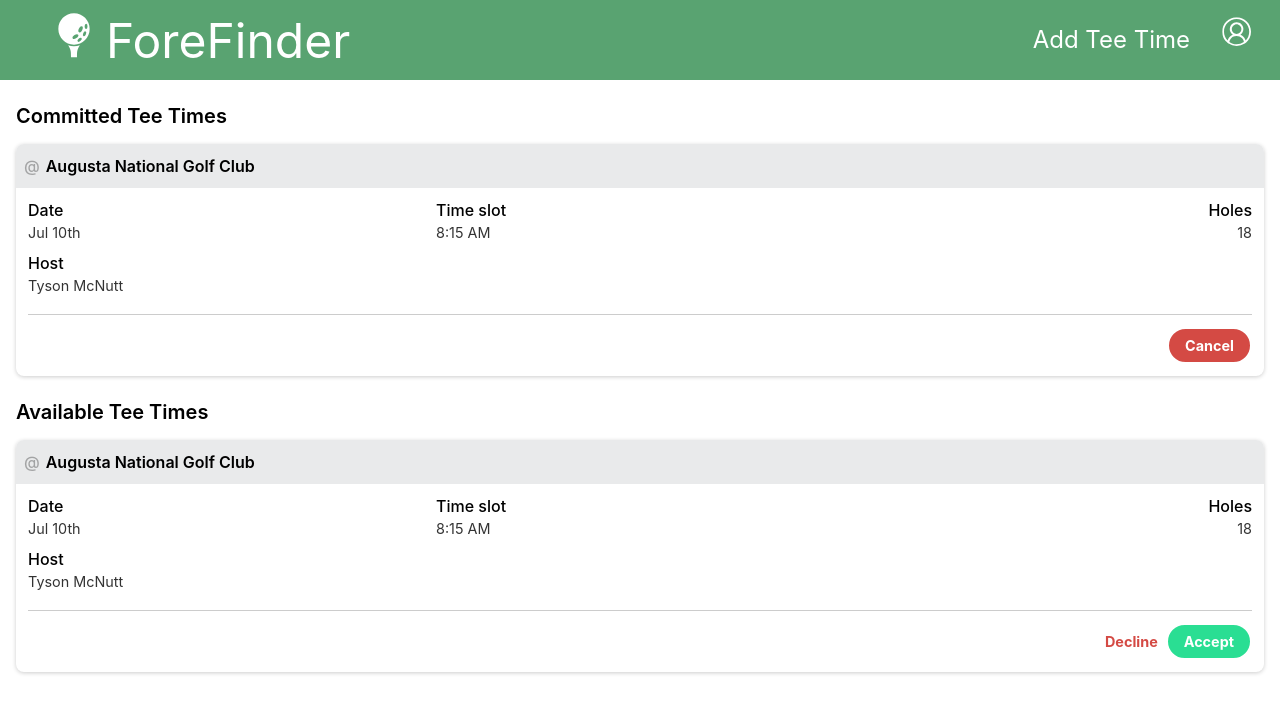
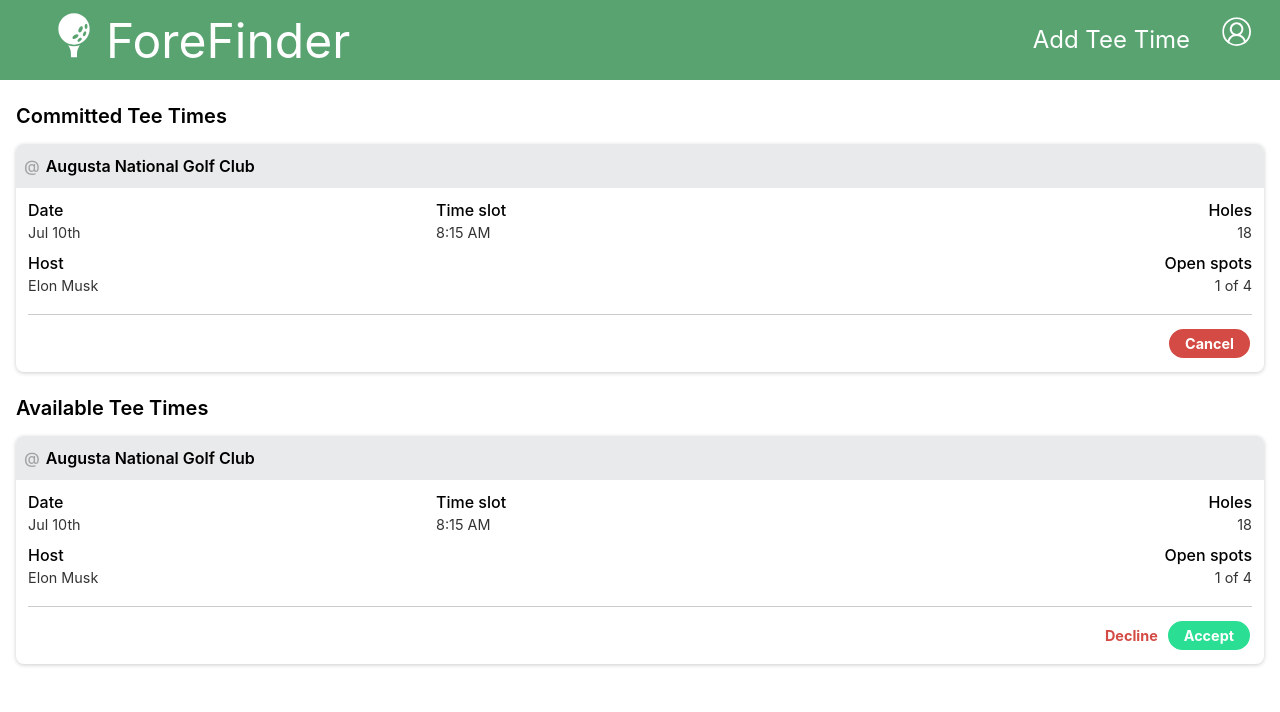
Before and after one commit to foreFinder/fore-finder-fe, a React (Create React App) app: page / in a window 1280 px wide. Shown: the top 712 px of the page. Built offline with nearby package versions, Linux system fonts and the light colour scheme.

Commit message:
Add open spots to tee time details

```diff
--- a/src/components/TeeTime/TeeTime.css
+++ b/src/components/TeeTime/TeeTime.css
@@ -13,7 +13,7 @@
 .tt-details {
   display: grid;
   grid-template-columns: 1fr 1fr 1fr;
-  grid-template-rows: 3;
+  grid-template-rows: 2;
   row-gap: 12px;
   margin: 12px 12px 20px 12px;
 }
@@ -66,6 +66,12 @@
   grid-row: 2;
 }
 
+.spot-counter {
+  grid-column: 3;
+  grid-row: 2;
+  text-align: right;
+}
+
 .invitation-actions {
   display: flex;
   justify-content: flex-end;
@@ -78,7 +84,7 @@
 .primary-btn {
   width: fit-content;
   height: fit-content;
-  padding: 8px 16px;
+  padding: 6px 16px;
   border: solid 2px;
   border-radius: 32px;
   font-size: .9em;
--- a/src/components/TeeTime/TeeTime.js
+++ b/src/components/TeeTime/TeeTime.js
@@ -7,7 +7,7 @@ const TeeTime = ({ type }) => {
       <div className='tt-details'>
         <div className='host-name'>
           <h3>Host</h3>
-          <p>Tyson McNutt</p>
+          <p>Elon Musk</p>
         </div>
         <div className='date'>
           <h3>Date</h3>
@@ -20,6 +20,10 @@ const TeeTime = ({ type }) => {
         <div className='hole-count'>
           <h3>Holes</h3>
           <p>18</p>
+        </div>
+        <div className='spot-counter'>
+          <h3>Open spots</h3>
+          <p>1 of 4</p>
         </div>
       </div>
       <div className='invitation-actions'>
```
